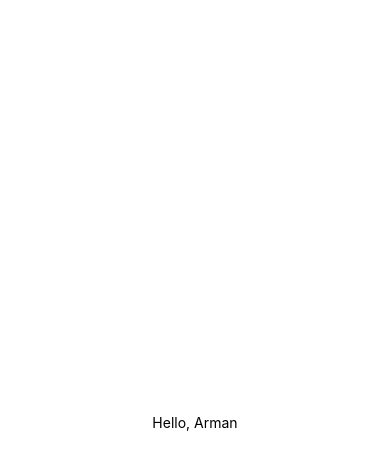
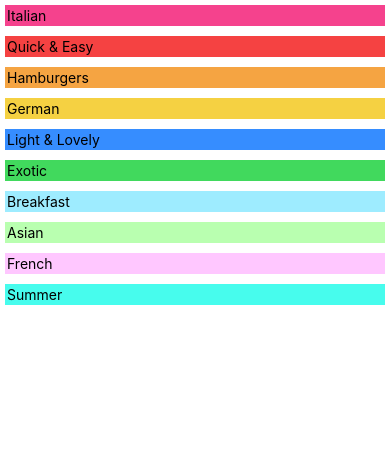
Before and after one commit to Armanai001/Meal_app_React_Native, a React Native app: screen / in a window 390 px wide. Shown: the top 470 px of the page. Built offline with nearby package versions, Linux system fonts and the light colour scheme.

Commit message:
Adding list of Categories

```diff
--- a/App.tsx
+++ b/App.tsx
@@ -1,20 +1,13 @@
-import { StatusBar } from 'expo-status-bar';
-import { StyleSheet, Text, View } from 'react-native';
+import {SafeAreaView, View} from "react-native";
+import CategoryScreen from "./Screens/CategoryScreen";
+
 
 export default function App() {
-  return (
-    <View style={styles.container}>
-      <Text>Hello, Arman</Text>
-      <StatusBar style="auto" />
-    </View>
-  );
+    return (
+        <View>
+            <SafeAreaView>
+                <CategoryScreen/>
+            </SafeAreaView>
+        </View>
+    );
 }
-
-const styles = StyleSheet.create({
-  container: {
-    flex: 1,
-    backgroundColor: '#fff',
-    alignItems: 'center',
-    justifyContent: 'center',
-  },
-});
--- /dev/null
+++ b/Components/CategoryGridTile.tsx
@@ -0,0 +1,20 @@
+import {Pressable, StyleSheet, Text, View} from "react-native";
+
+export default function CategoryGridTile({title, bgColor}: { title: string, bgColor: string }) {
+    return <View style={[styles.container, {backgroundColor: bgColor}]}>
+        <Pressable>
+            <View>
+                <Text>
+                    {title}
+                </Text>
+            </View>
+        </Pressable>
+    </View>
+}
+
+const styles = StyleSheet.create({
+    container: {
+        margin: 5,
+        padding: 2
+    }
+})
--- /dev/null
+++ b/Screens/CategoryScreen.tsx
@@ -0,0 +1,15 @@
+import {FlatList, ListRenderItemInfo, View} from "react-native";
+import CategoryGridTile from "../Components/CategoryGridTile";
+import {CATEGORIES} from "../data/data";
+
+function renderCategoryItem(itemData: ListRenderItemInfo<any>) {
+    return <CategoryGridTile title={itemData.item.title} bgColor={itemData.item.color}/>
+}
+
+export default function CategoryScreen() {
+    return <View>
+        <FlatList data={CATEGORIES}
+                  keyExtractor={(item) => item.id}
+                  renderItem={renderCategoryItem}/>
+    </View>
+}
```
